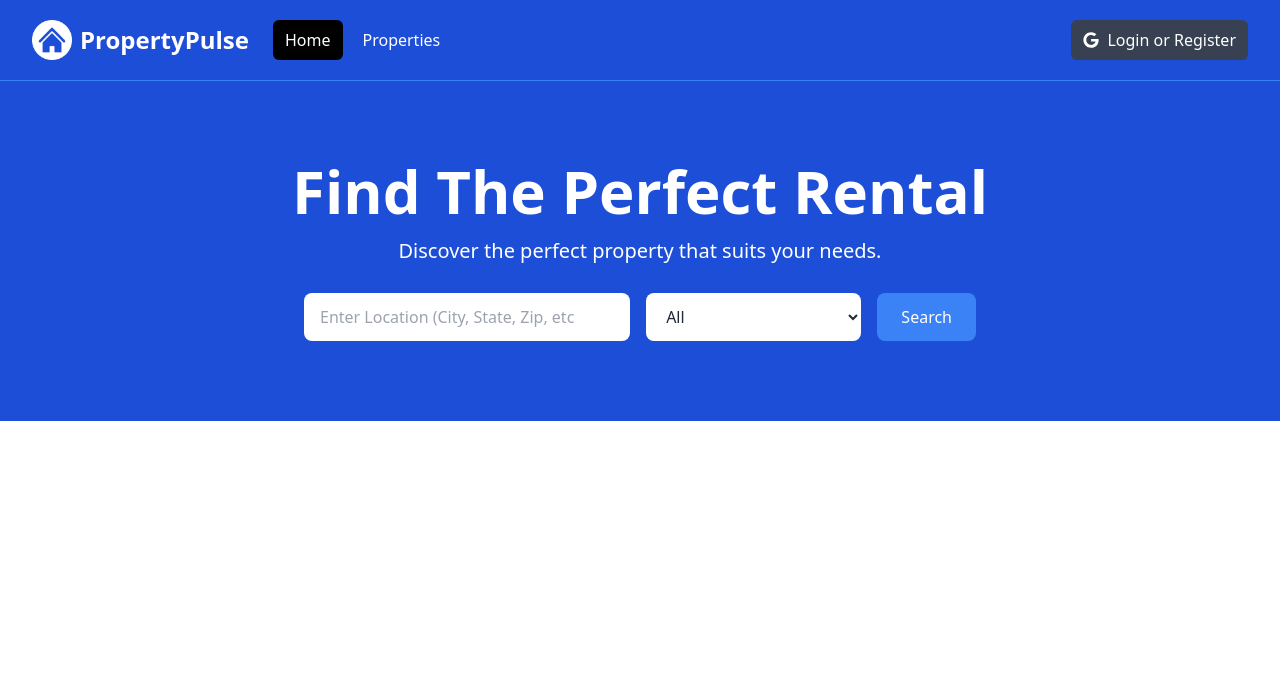
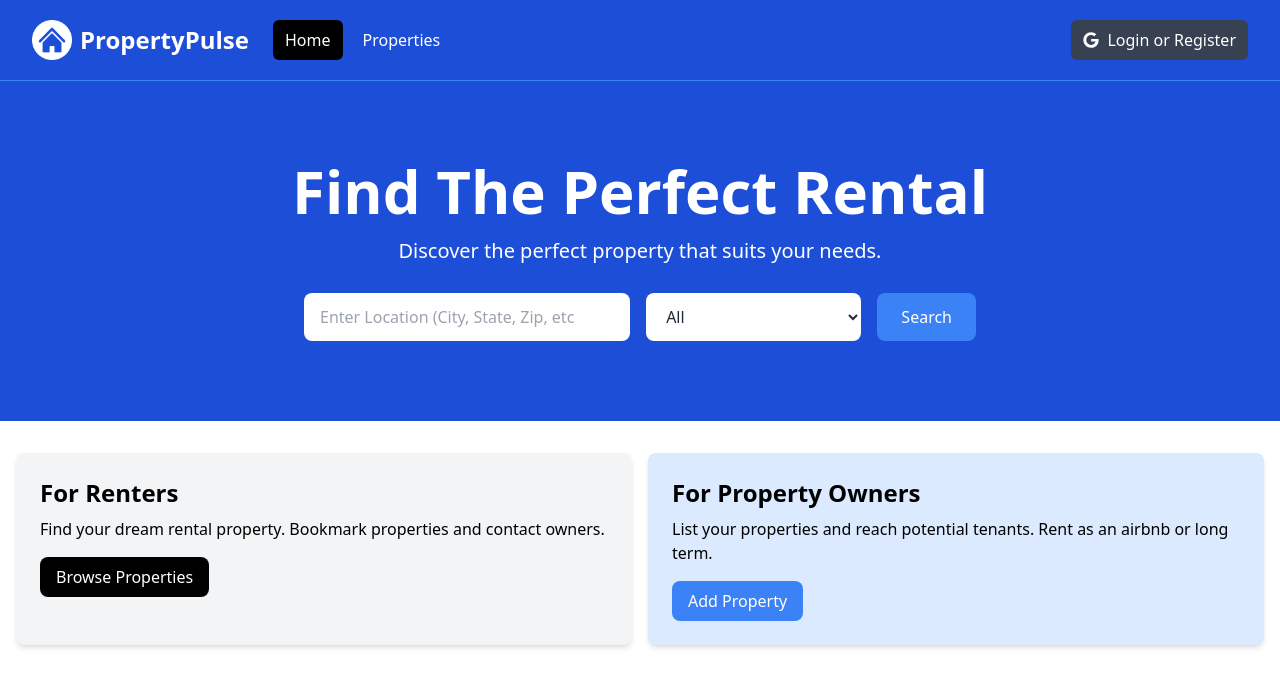
Before and after one commit to PrinceNarteh/property-pulse, a Next.js app: page / in a window 1280 px wide. Shown: the top 686 px of the page. Built offline with nearby package versions, Linux system fonts and the light colour scheme.

Commit message:
feat: add InfoBox

```diff
--- a/app/page.tsx
+++ b/app/page.tsx
@@ -1,10 +1,11 @@
-import { Hero } from "@/components";
+import { Hero, InfoBox } from "@/components";
 import React from "react";
 
 const HomePage = () => {
   return (
     <>
       <Hero />
+      <InfoBox />
     </>
   );
 };
--- /dev/null
+++ b/components/InfoBox.tsx
@@ -0,0 +1,38 @@
+import React from "react";
+
+export const InfoBox = () => {
+  return (
+    <section>
+      <div className="container-xl lg:container m-auto">
+        <div className="grid grid-cols-1 md:grid-cols-2 gap-4 p-4 rounded-lg">
+          <div className="bg-gray-100 p-6 rounded-lg shadow-md">
+            <h2 className="text-2xl font-bold">For Renters</h2>
+            <p className="mt-2 mb-4">
+              Find your dream rental property. Bookmark properties and contact
+              owners.
+            </p>
+            <a
+              href="/properties.html"
+              className="inline-block bg-black text-white rounded-lg px-4 py-2 hover:bg-gray-700"
+            >
+              Browse Properties
+            </a>
+          </div>
+          <div className="bg-blue-100 p-6 rounded-lg shadow-md">
+            <h2 className="text-2xl font-bold">For Property Owners</h2>
+            <p className="mt-2 mb-4">
+              List your properties and reach potential tenants. Rent as an
+              airbnb or long term.
+            </p>
+            <a
+              href="/add-property.html"
+              className="inline-block bg-blue-500 text-white rounded-lg px-4 py-2 hover:bg-blue-600"
+            >
+              Add Property
+            </a>
+          </div>
+        </div>
+      </div>
+    </section>
+  );
+};
--- a/components/index.ts
+++ b/components/index.ts
@@ -1,2 +1,3 @@
 export * from "./Navbar";
 export * from "./Hero";
+export * from "./InfoBox";
```
